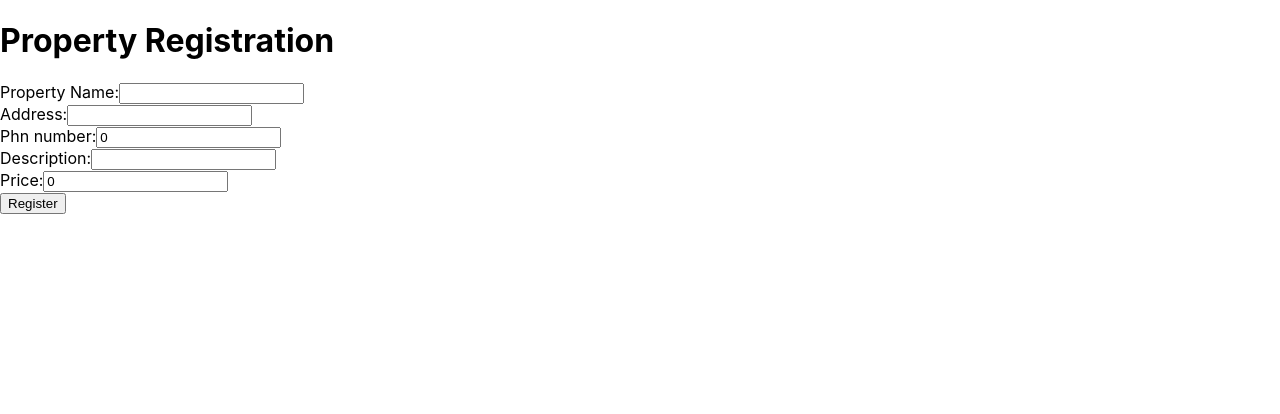
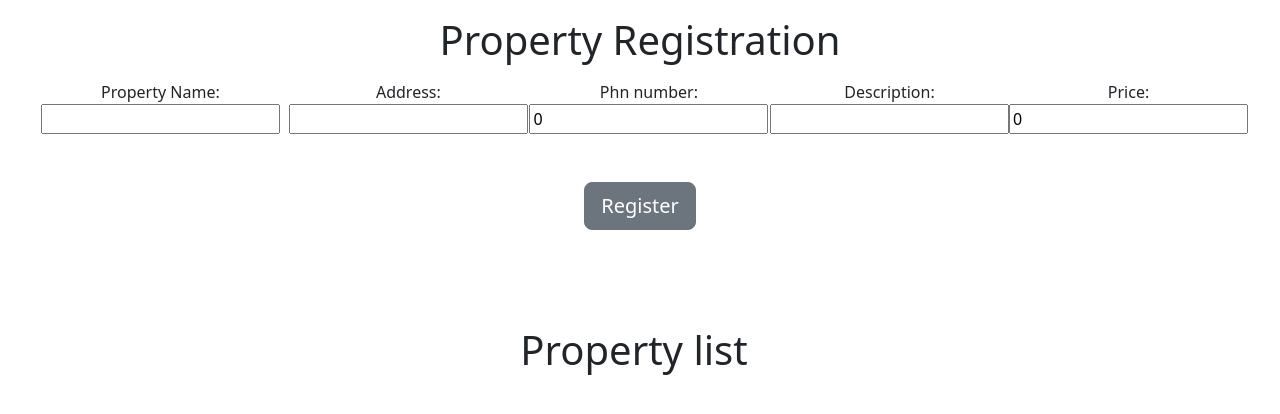
Before and after one commit to Elanngo-Madheswaran/Property-management, a React (Create React App) app in the folder property/: page / in a window 1280 px wide. Shown: the top 414 px of the page. Built offline with nearby package versions, Linux system fonts and the light colour scheme.

Commit message:
nearly finished

```diff
--- a/property/package.json
+++ b/property/package.json
@@ -7,6 +7,7 @@
     "@testing-library/react": "^13.4.0",
     "@testing-library/user-event": "^13.5.0",
     "axios": "^1.7.2",
+    "bootstrap": "^5.3.3",
     "express": "^4.19.2",
     "mongod": "^2.0.0",
     "mongodb": "^6.7.0",
--- a/property/src/App.js
+++ b/property/src/App.js
@@ -1,13 +1,18 @@
 import React from 'react';
-import StudentRegistrationForm from './components/StudentRegistrationForm/PropertyRegistrationForm';
+import PropertyRegistrationForm from './components/PropertyRegistrationForm/PropertyRegistrationForm';
+import PropertyList from './components/property_list/property_list';
 
 function App() {
   return (
-    <div className="App">
+    <div className="App text-center m-3">
       <header className="App-header">
         <h1>Property Registration</h1>
-          <StudentRegistrationForm />
+        <PropertyRegistrationForm />
       </header>
+      <div className='container m-5 text-center'>
+      <h1>Property list</h1>
+      <PropertyList />
+    </div>
     </div>
  );
 }
--- /dev/null
+++ b/property/src/components/PropertyRegistrationForm/PropertyRegistrationForm.js
@@ -0,0 +1,60 @@
+import React, { useState } from 'react';
+import axios from 'axios';
+
+const PropertyRegistrationForm = () => {
+ const initialState = {
+  name: '',
+  address: '',
+  phnnumber: 0,
+  description: '',
+  price: 0
+ };
+
+ const [formData, setFormData] = useState(initialState);
+
+ const { name, address , phnnumber, description, price } = formData;
+
+ const onChange = e => setFormData({ ...formData, [e.target.name]: e.target.value });
+
+ const onSubmit = async e => {
+  e.preventDefault();
+  try {
+   const res = await axios.post('http://localhost:5000/writetodatabase', formData);
+   alert(res.data.message);
+   setFormData(initialState); // Reset form after successful submission
+  } catch (err) {
+   console.error('Server error', err);
+   alert('Server error while saving data');
+  }
+ };
+
+ return (
+  <form onSubmit={onSubmit} className='text-center m-3'>
+    <div className='d-flex'>
+        <div>
+            <label>Property Name:</label>
+            <input type="text" name="name" value={name} onChange={onChange} required />
+        </div>
+        <div>
+            <label>Address:</label>
+            <input type="text" name="address" value={address} onChange={onChange} required />
+        </div>
+        <div>
+            <label>Phn number:</label>
+            <input type="number" name="phnnumber" value={phnnumber} onChange={onChange} required />
+        </div>
+        <div>
+            <label>Description:</label>
+            <input type="text" name="description" value={description} onChange={onChange} required />
+        </div>
+        <div>
+            <label>Price:</label>
+            <input type="number" name="price" value={price} onChange={onChange} required />
+        </div>
+    </div>
+    <button className='btn btn-secondary btn-lg m-5' type="submit">Register</button>
+  </form>
+ );
+};
+
+export default PropertyRegistrationForm;
--- a/property/src/components/StudentRegistrationForm/PropertyRegistrationForm.js
+++ /dev/null
@@ -1,58 +0,0 @@
-import React, { useState } from 'react';
-import axios from 'axios';
-
-const StudentRegistrationForm = () => {
- const initialState = {
-  name: '',
-  address: '',
-  phnnumber: 0,
-  description: '',
-  price: 0
- };
-
- const [formData, setFormData] = useState(initialState);
-
- const { name, address , phnnumber, description, price } = formData;
-
- const onChange = e => setFormData({ ...formData, [e.target.name]: e.target.value });
-
- const onSubmit = async e => {
-  e.preventDefault();
-  try {
-   const res = await axios.post('http://localhost:5000/writetodatabase', formData);
-   alert(res.data.message);
-   setFormData(initialState); // Reset form after successful submission
-  } catch (err) {
-   console.error('Server error', err);
-   alert('Server error while saving data');
-  }
- };
-
- return (
-  <form onSubmit={onSubmit}>
-   <div>
-    <label>Property Name:</label>
-    <input type="text" name="name" value={name} onChange={onChange} required />
-   </div>
-   <div>
-    <label>Address:</label>
-    <input type="text" name="address" value={address} onChange={onChange} required />
-   </div>
-   <div>
-    <label>Phn number:</label>
-    <input type="number" name="phnnumber" value={phnnumber} onChange={onChange} required />
-   </div>
-   <div>
-    <label>Description:</label>
-    <input type="text" name="description" value={description} onChange={onChange} required />
-   </div>
-   <div>
-    <label>Price:</label>
-    <input type="number" name="price" value={price} onChange={onChange} required />
-   </div>
-   <button type="submit">Register</button>
-  </form>
- );
-};
-
-export default StudentRegistrationForm;
--- /dev/null
+++ b/property/src/components/property_list/property_list.css
@@ -0,0 +1 @@
+.property_list {}
--- /dev/null
+++ b/property/src/components/property_list/property_list.js
@@ -0,0 +1,12 @@
+import React from 'react';
+import './property_list.css';
+
+const PropertyList = () => {
+  return(
+    <div className='container m-5 text-center'>
+
+    </div>
+  );
+};
+
+export default PropertyList;
--- a/property/src/index.js
+++ b/property/src/index.js
@@ -3,6 +3,8 @@ import ReactDOM from 'react-dom/client';
 import './index.css';
 import App from './App';
 import reportWebVitals from './reportWebVitals';
+import '../node_modules/bootstrap/dist/css/bootstrap.min.css';
+import '../node_modules/bootstrap/dist/js/bootstrap.js';
 
 const root = ReactDOM.createRoot(document.getElementById('root'));
 root.render(
```
Also changed, not shown: property/src/components/PropertyRegistrationForm/PropertyRegistrationFrom.css (added), 1 other file (tests, documents, lock files or other folders).
